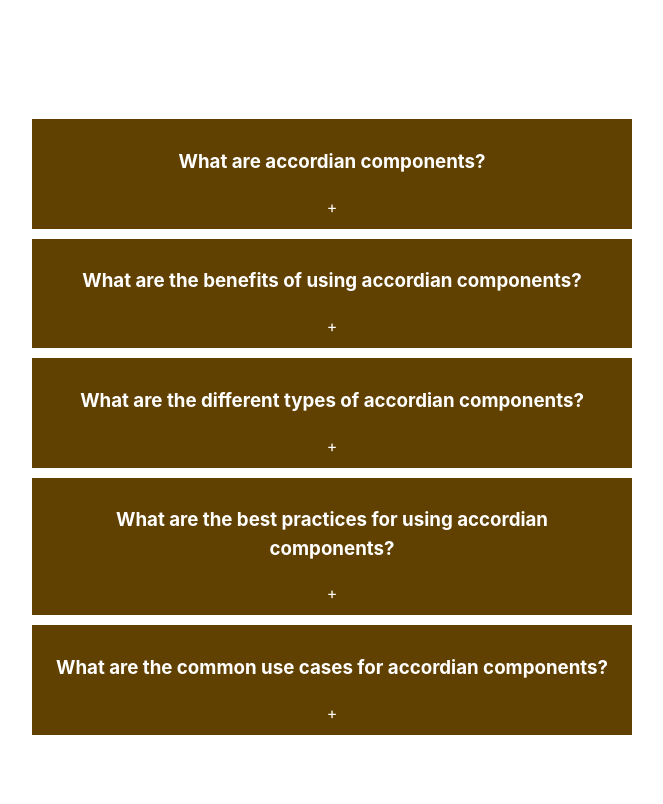
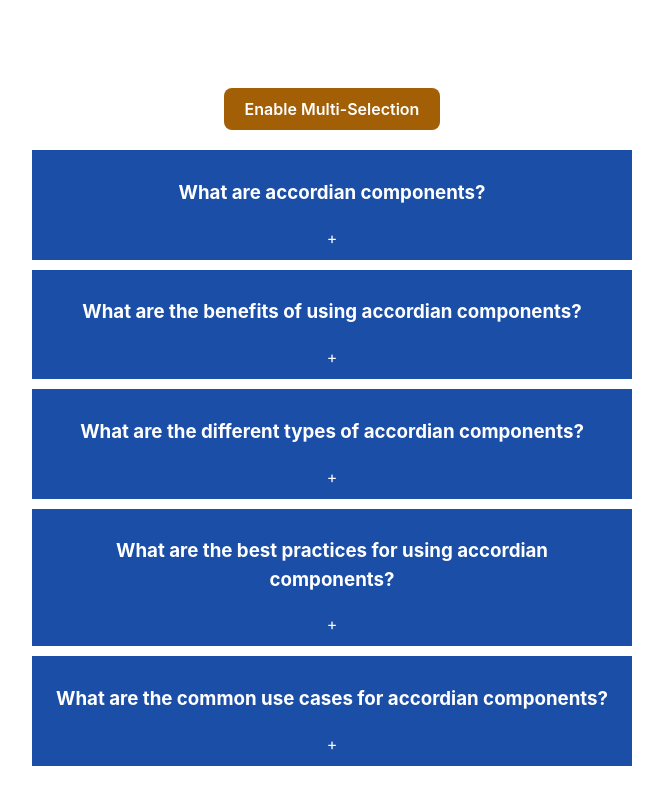
Before and after one commit to valvira-gh/01_accordion, a React (Vite) app: page / in a window 1280 px wide. Shown: the top 804 px of the page, without its empty margins (340-1003 px from the left). Built offline with nearby package versions, Linux system fonts and the light colour scheme.

Commit message:
Poistettu dokumentaatio

```diff
--- a/src/components/accordian/index.tsx
+++ b/src/components/accordian/index.tsx
@@ -2,48 +2,30 @@ import React, { useState } from "react";
 import data from "./data";
 import './styles.css';
 
-// single selection
-// multiple selection
-
 const Accordian: React.FC = () => {
-    // 1. Luodaan tila, joka tallettaa kulloinkin valitun elementin 'id'-attribuutin arvon.
     const [selected, setSelected] = useState<string | null>(null);
+    const [enableMultiSelection, setEnableMultiSelection] = useState<boolean>(false);
+    const [multipleSelection, setMultipleSelection] = useState<[]>([]);
 
     function handleSingleSelection(dataId: string) {
-        // 5. Funktio saa parametrina 'dataItem.id':n arvon, joka on jokaisen 'data' taulukon alkion uniikki arvo.
-        // 6. Nimetään se argumentiksi 'dataId' hyvän nimeämiskäytännön mukaisesti.
-
-        // 7a. Kirjataan konsoliin 'dataId':n arvo, jotta nähdään mikä alkio on valittu.
         console.log('dataId:', dataId)
-
-        // 8a. Asetetaan 'selected'-tilan arvoksi 'dataId':n arvo, jos 'dataId' on eri kuin 'selected'-tilan arvo (eli
-        // käyttäjä klikkaa eri elementtiä).
-        // 8c. Jos arvot vastaavat, tiedetään käyttäjän klikanneen samaa elementtiä uudelleen, jolloin 'selected'-tilan
-        // arvoksi asetetaan 'null', jolloin mikään elementti ei ole valittuna ja viimeksi valittu elementti suljetaan.
         setSelected(dataId === selected ? null : dataId);
     }
-    // 7b. Kirjataan konsoliin 'selected'-tilan arvo jota verrataan 'dataId':n arvoon, jotta tiedetään niiden olevan samat.
     console.log('selected:', selected)
 
 
     return (
         <div className="wrapper">
+            <button className="btn">Enable Multi-Selection</button>
+
            <div className="accordian">
             {
-                // 2. Jos 'data' on olemassa ( === true) ja sen pituus on suurempi kuin 0, niin suoritetaan map-funktio.
                 data && data.length > 0 ?
                 data.map(dataItem => (
-                    // 3. Iteroidaan 'data' taulukko läpi ja palautetaan jokaisen alkion kohdalla uusi div-elementti,
-                    // joka sisältää 'dataItem' muuttujan arvot (id, question, answer). 'id' arvo toimii jokaisen
-                    // div-elementin uniikkina key-tunnisteena.
                     <div key={dataItem.id} className="item">
-                        {/*4.  Annetaan div-elementille onClick-toimintona funktio 'handleSingleSelection', joka saa
-                        parametrina 'dataItem.id':n arvon. Tämän käytöstä lisää itse funktion dokumentoinnissa. */}
                         <div onClick={() => handleSingleSelection(dataItem.id)} className="title">
                             <h3>{dataItem.question}</h3>
                             <span>+</span>
-                            {/* 8b. Tarkistetaan 'selected'-tilan arvo ja verrataan sitä 'dataItem.id'-arvoon. Mikäli ne ovat
-                            vastaavat, renderöidään kyseisen 'dataItem' alkion 'answer'-attribuutin arvo. */}
                             {selected === dataItem.id ?
                                 <div className="content">{dataItem.answer}</div>
                                  : null }
--- a/src/components/accordian/styles.css
+++ b/src/components/accordian/styles.css
@@ -1,17 +1,27 @@
 .wrapper {
     display: flex;
+    flex-direction: column;
+    gap: 20px;
     height: 100svh;
     width: 100svw;
     justify-content: center;
     align-items: center;
+
+    && .btn {
+        padding: 10px 20px;
+        color: #FFF;
+        font-weight: 600;
+        background-color: #a35f06;
+    }
 }
 
 .accordian {
     width: 600px;
+    border-radius: 10px;
 }
 
 .item {
-    background-color: #614101;
+    background-color: #1a4ea7;
     margin-bottom: 10px;
     padding: 10px 20px;
 }
```
